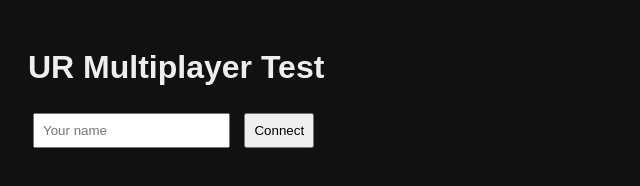
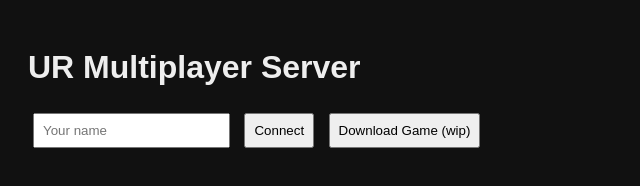
Before and after one commit to Block-plex/URServer, a website: page public/index.html in a window 1280 px wide. Shown: the whole page, without its empty margins (0-640 px from the left). Drawn offline with Linux system fonts and the light colour scheme.

Commit message:
Update index.html

```diff
--- a/public/index.html
+++ b/public/index.html
@@ -10,10 +10,12 @@ input,button { padding:8px; margin:5px; }
 </head>
 <body>
 
-<h1>UR Multiplayer Test</h1>
+<h1>UR Multiplayer Server</h1>
 
 <input id="name" placeholder="Your name">
 <button onclick="connect()">Connect</button>
+
+<button>Download Game (wip)</button>
 
 <div id="chatUI" style="display:none;">
     <input id="msg" placeholder="Message">
```
